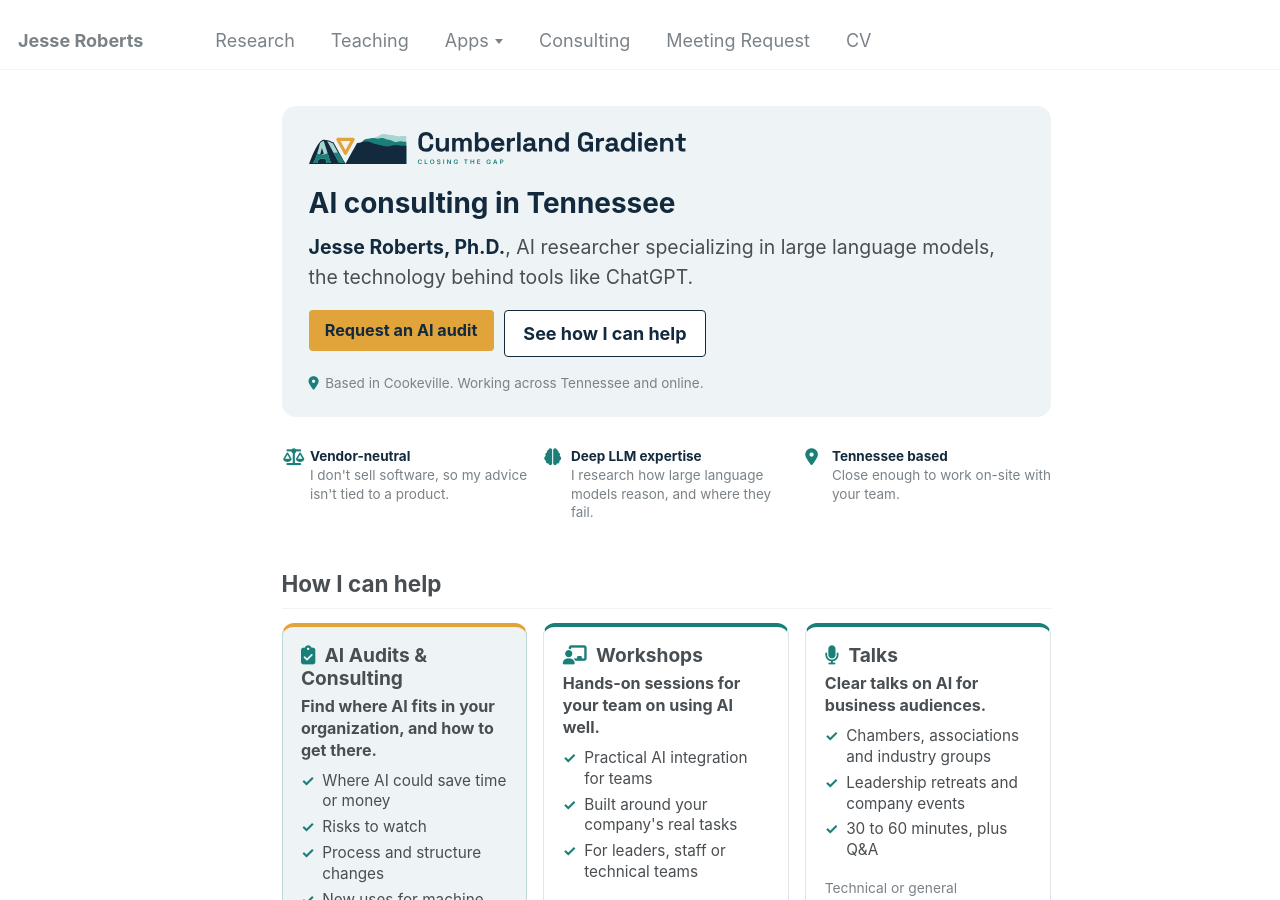
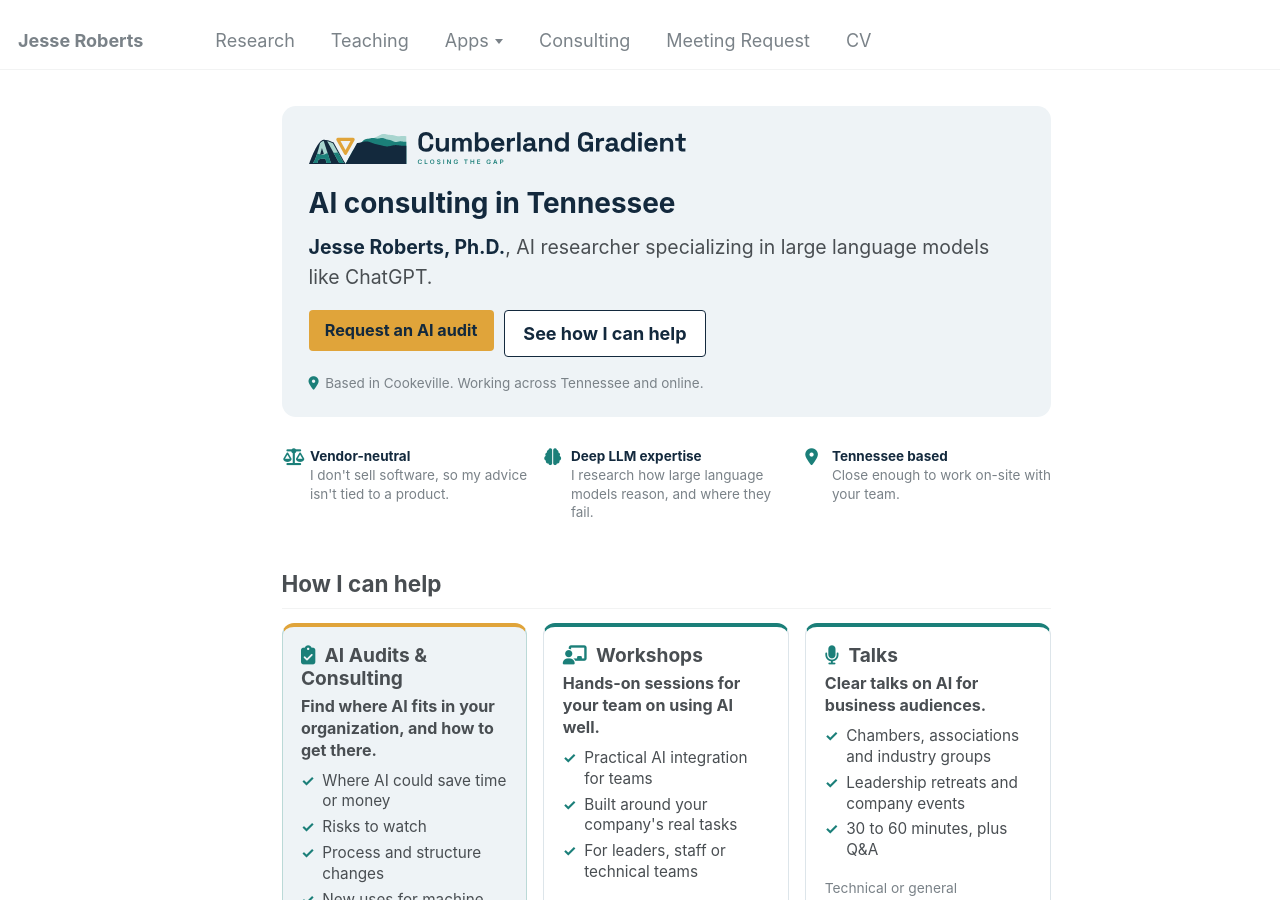
Before and after one commit to JesseTNRoberts/New-site-test, a Jekyll site: the page built from _pages/services.html, in a window 1280 px wide and 900 px high. Built offline with Jekyll 4.4.1, drawn with Linux system fonts in a browser that asks for light colours.

Commit message:
Consulting page: shorter byline, large language models like ChatGPT
Co-Authored-By: Claude Opus 5.5 <noreply@anthropic.com>
Claude-Session: https://claude.ai/code/session_01BWpusBycuS7rDY9WRWLMsn

```diff
--- a/_data/services.yml
+++ b/_data/services.yml
@@ -31,7 +31,7 @@ headline: "AI consulting in Tennessee"
 # Jesse's name leads the subhead as one bold byline (Jesse wanted one line, 2026-11-08), since the
 # page has no sidebar or photo.
 person: "Jesse Roberts, Ph.D."
-subhead: "AI researcher specializing in large language models, the technology behind tools like ChatGPT."
+subhead: "AI researcher specializing in large language models like ChatGPT."
 # Tennessee Tech is left out until Jesse checks the university's outside-work policy (2026-11-08).
 where: "Based in Cookeville. Working across Tennessee and online."
 
```
